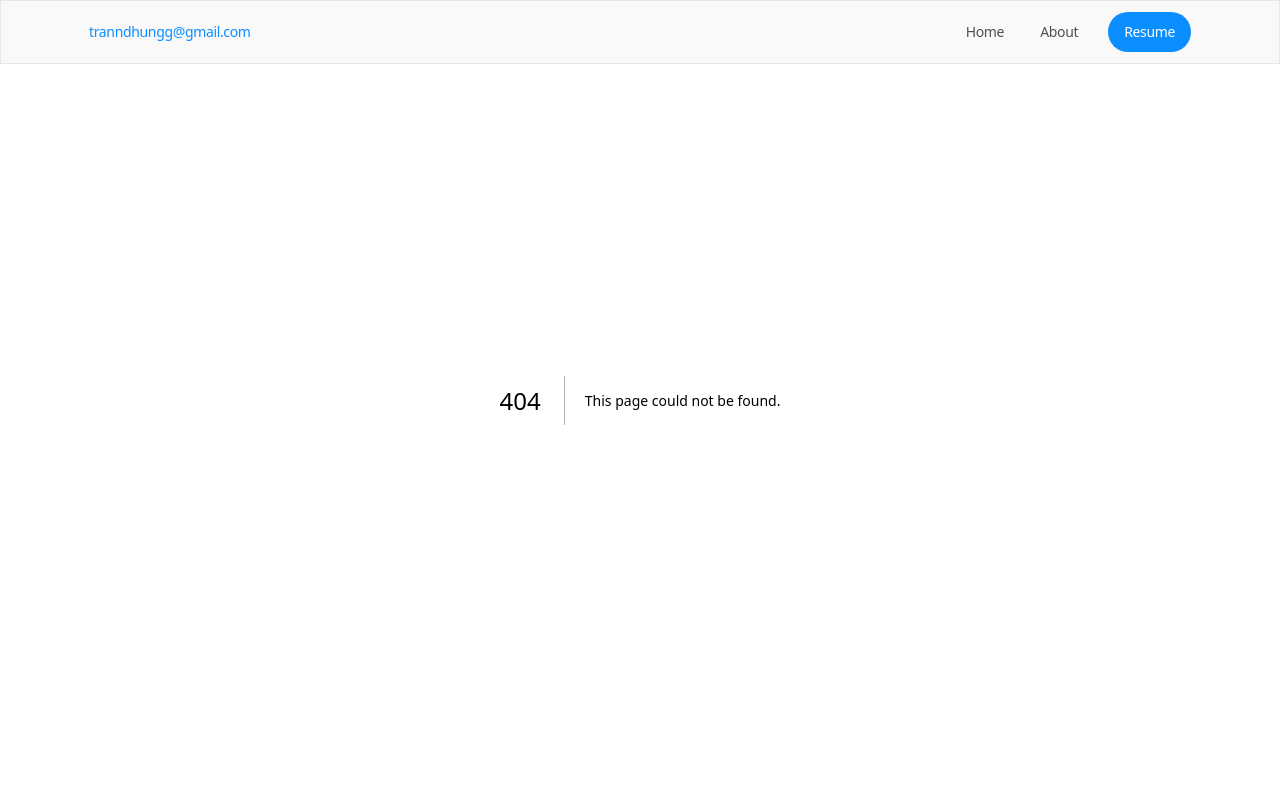
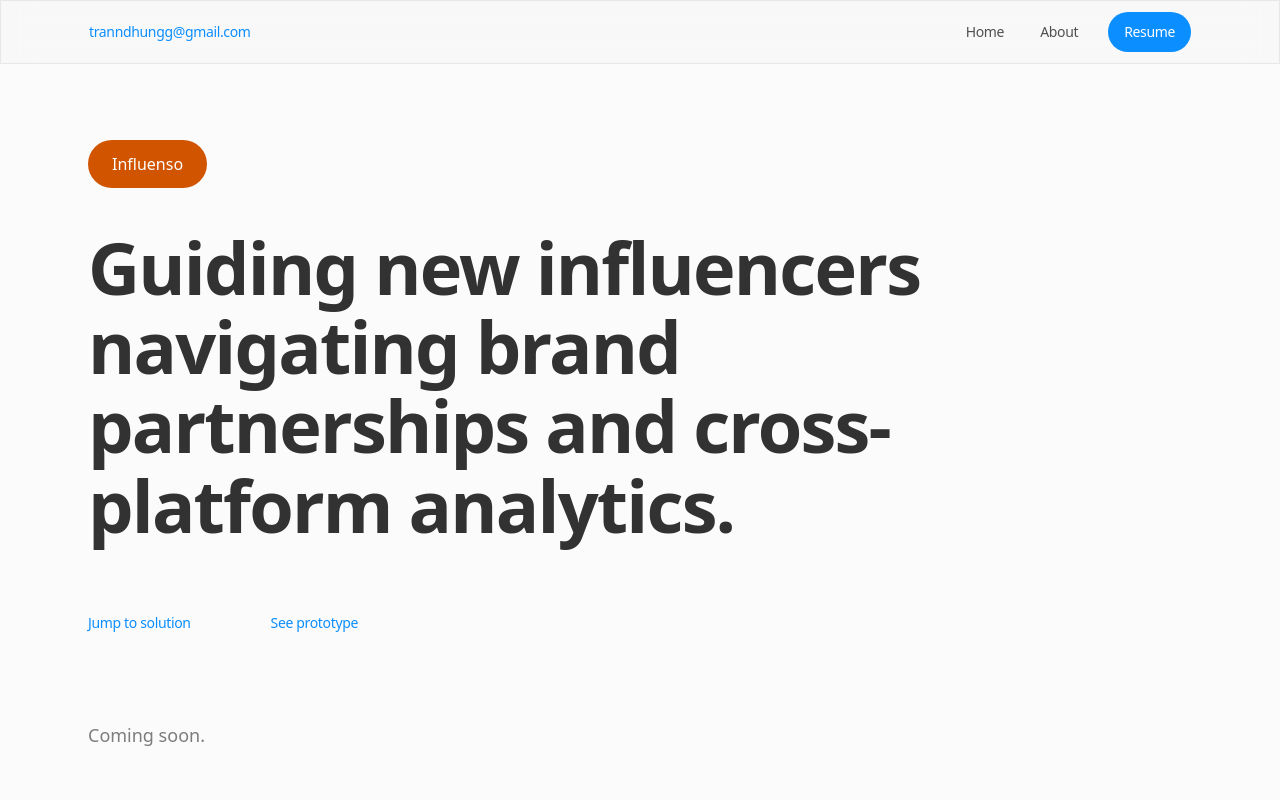
Before and after one commit to hungiie/portfolio26, a Next.js app: page /influenso in a window 1280 px wide. Before the commit this address had no page. Shown: the top 800 px of the page. Built offline with nearby package versions, Linux system fonts and the light colour scheme.

Commit message:
Adding detailed pages

```diff
--- a/app/about/page.tsx
+++ b/app/about/page.tsx
@@ -66,7 +66,7 @@ export default function About(){
 
 
 
-            <div className="mt-32 pb-40">
+            <div className="mt-32">
                 <Footer />
             </div>
         </div>
--- /dev/null
+++ b/app/cardio/page.tsx
@@ -0,0 +1,16 @@
+"use client"
+
+import ProjectHero from "@/components/projecthero";
+import Footer from "@/components/footer";
+
+export default function Cardio () {
+    return(
+        <div>
+            <div className="px-9 md:px-22 w-full">
+                <ProjectHero name="card.io" colourCode="var(--colour-cardio)" description="A perfect cardio session starts with the perfect playlist." linkText1="Jump to solution" linkText2="See prototype" />
+                <p className="mt-20 mb-30 text-lg text-[var(--colour-bodytext-3)]">Coming soon.</p>
+                <Footer />
+            </div>
+        </div>
+    )
+}
--- /dev/null
+++ b/app/influenso/page.tsx
@@ -0,0 +1,16 @@
+"use client"
+
+import ProjectHero from "@/components/projecthero";
+import Footer from "@/components/footer";
+
+export default function Influenso () {
+    return(
+        <div>
+            <div className="px-9 md:px-22 w-full">
+                <ProjectHero name="Influenso" colourCode="var(--colour-influenso)" description="Guiding new influencers navigating brand partnerships and cross-platform analytics." linkText1="Jump to solution" linkText2="See prototype" />
+                <p className="mt-20 mb-30 text-lg text-[var(--colour-bodytext-3)]">Coming soon.</p>
+                <Footer />
+            </div>
+        </div>
+    )
+}
--- a/app/page.tsx
+++ b/app/page.tsx
@@ -14,15 +14,15 @@ export default function Home() {
           <p className="text-sm text-[var(--colour-bodytext)]">A product designer who sometimes wanders in GitHub.</p>
           <p className="text-sm text-[var(--colour-bodytext)] -mt-1">Currently a UX designer at <span className="inline-block"><Button link="https://research.samsung.com/srca" target="_blank" variant="blue-hyperlink" text="Samsung Canada" textSize="text-sm"/></span>.</p>
         </div>
-        <div className="mt-10 md:mt-0 md:fixed bottom-15">
+        <div className="mt-10 md:mt-0 md:fixed bottom-0">
           <Footer />
         </div>
       </div>
 
       <div className="mt-30 pb-30">
-        <ProjectThumbnail link="#" name="Samsung Knox Manage" description="Samsung Knox Suite is a proprietary security and management framework pre-installed on most Samsung mobile devices." tag1="UX design internship" tag2="8 months" tag3="B2B UX" imageSrc="/knox.png" colourCode="var(--colour-samsung)" />
-        <ProjectThumbnail link="#" name="Influenso" description="A solution guiding new influencers navigate brand partnerships & communications, and make use of cross-platform analytics." tag1="UX design" tag2="2 months" tag3="B2B2C UX" imageSrc="/influenso.png" colourCode="var(--colour-influenso)" />
-        <ProjectThumbnail link="#" name="card.io" description="Designing a Spotify feature that guides users in creating personalized cardio playlists, helping them feel confident and in control." tag1="UX Design" tag2="1.5 month" tag3="B2C UX" imageSrc="/cardio.png" colourCode="var(--colour-cardio)" />
+        <ProjectThumbnail link="/samsungknox" name="Samsung Knox Manage" description="Samsung Knox Suite is a proprietary security and management framework pre-installed on most Samsung mobile devices." tag1="UX design internship" tag2="8 months" tag3="B2B UX" imageSrc="/knox.png" colourCode="var(--colour-samsung)" />
+        <ProjectThumbnail link="/influenso" name="Influenso" description="A solution guiding new influencers navigate brand partnerships & communications, and make use of cross-platform analytics." tag1="UX design" tag2="2 months" tag3="B2B2C UX" imageSrc="/influenso.png" colourCode="var(--colour-influenso)" />
+        <ProjectThumbnail link="/cardio" name="card.io" description="Designing a Spotify feature that guides users in creating personalized cardio playlists, helping them feel confident and in control." tag1="UX Design" tag2="1.5 month" tag3="B2C UX" imageSrc="/cardio.png" colourCode="var(--colour-cardio)" />
 
         <p className="text-2xl mt-30 mb-10 text-[var(--colour-bodytext)]">Some other projects</p>
         <div className="grid grid-cols-1 md:grid-cols-2 gap-x-7">
--- /dev/null
+++ b/app/samsungknox/page.tsx
@@ -0,0 +1,16 @@
+"use client"
+
+import Footer from "@/components/footer";
+import ProjectHero from "@/components/projecthero";
+
+export default function SamsungKnox () {
+    return(
+        <div>
+            <div className="px-9 md:px-22 w-full">
+                <ProjectHero name="Samsung Knox Manage" colourCode="var(--colour-samsung)" description="Helping IT admins manage enterprise-level Samsung mobile devices." linkText1="Jump to solution" linkText2="Email me for full case study" />
+                <p className="mt-20 mb-30 text-lg text-[var(--colour-bodytext-3)]">Coming soon.</p>
+                <Footer />
+            </div>
+        </div>
+    )
+}
--- a/components/footer.tsx
+++ b/components/footer.tsx
@@ -2,7 +2,7 @@ import Image from "next/image";
 
 export default function Footer() {
     return (
-        <div>
+        <div className="pb-18">
             <p className="mb-1 text-sm text-[rgba(0,0,0,0.3)]">Designed and coded by me using Next.js</p>
             <p className="mb-7 text-sm text-[rgba(0,0,0,0.3)]">© 2025 Hung. All rights reserved.</p>
             <div className="flex">
--- /dev/null
+++ b/components/projecthero.tsx
@@ -0,0 +1,28 @@
+"use client"
+
+import Button from "./button";
+
+interface Props {
+    name: string;
+    description: string;
+    colourCode: string;
+    linkText1: string;
+    linkText2: string;
+}
+
+export default function ProjectHero(props: Props) {
+    return (
+        <div className="mt-35">
+            <p className="px-6 py-3 font-medium text-white rounded-full inline-block" style={{ backgroundColor: props.colourCode }}>
+                {props.name}
+            </p>
+            <p className="text-[var(--colour-bodytext)] text-7xl font-semibold mt-10 mb-15 tracking-tight leading-[110%] w-4/5">{props.description}</p>
+            <div className="flex items-center">
+                <div className="mr-20">
+                    <Button variant="blue-hyperlink" link="#" text={props.linkText1} target="_self" textSize="sm"/>
+                </div>
+                <Button variant="blue-hyperlink" link="#" text={props.linkText2} target="_self" textSize="sm"/>
+            </div>
+        </div>
+    )
+}
```
